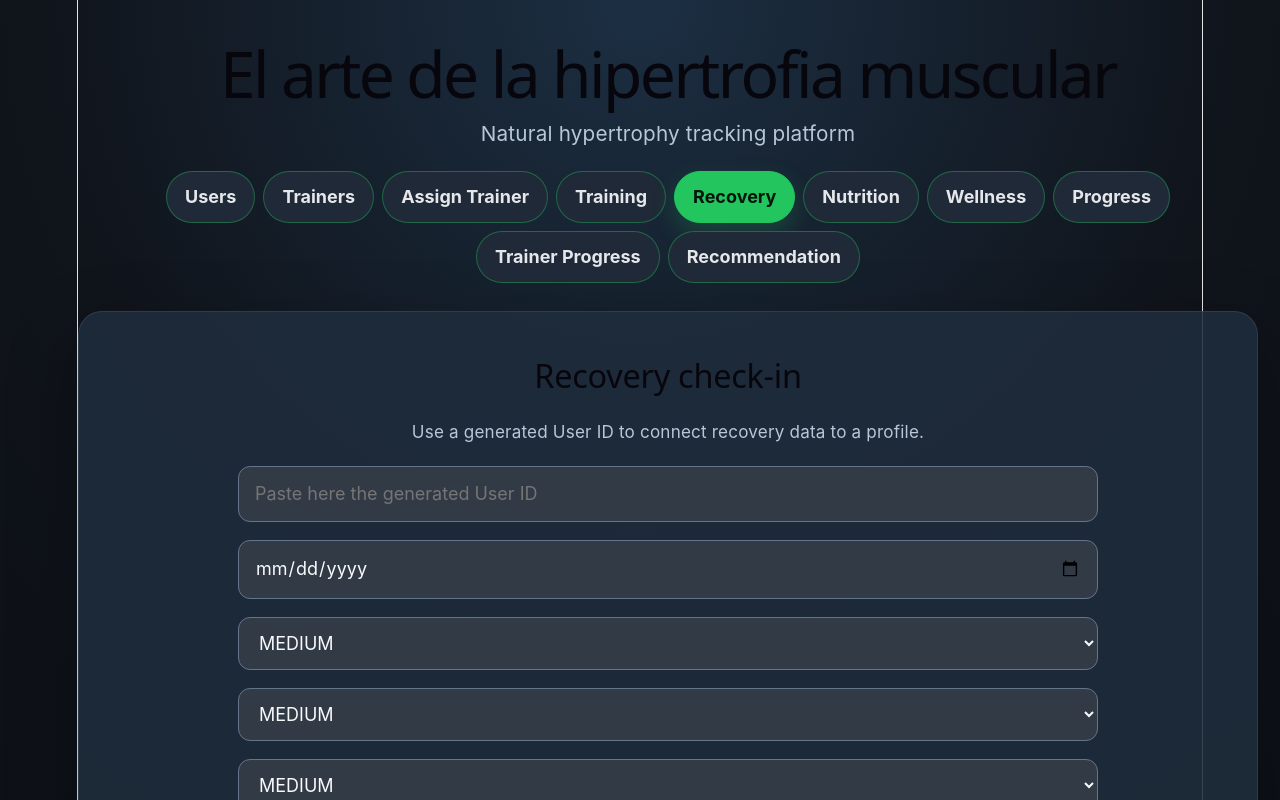
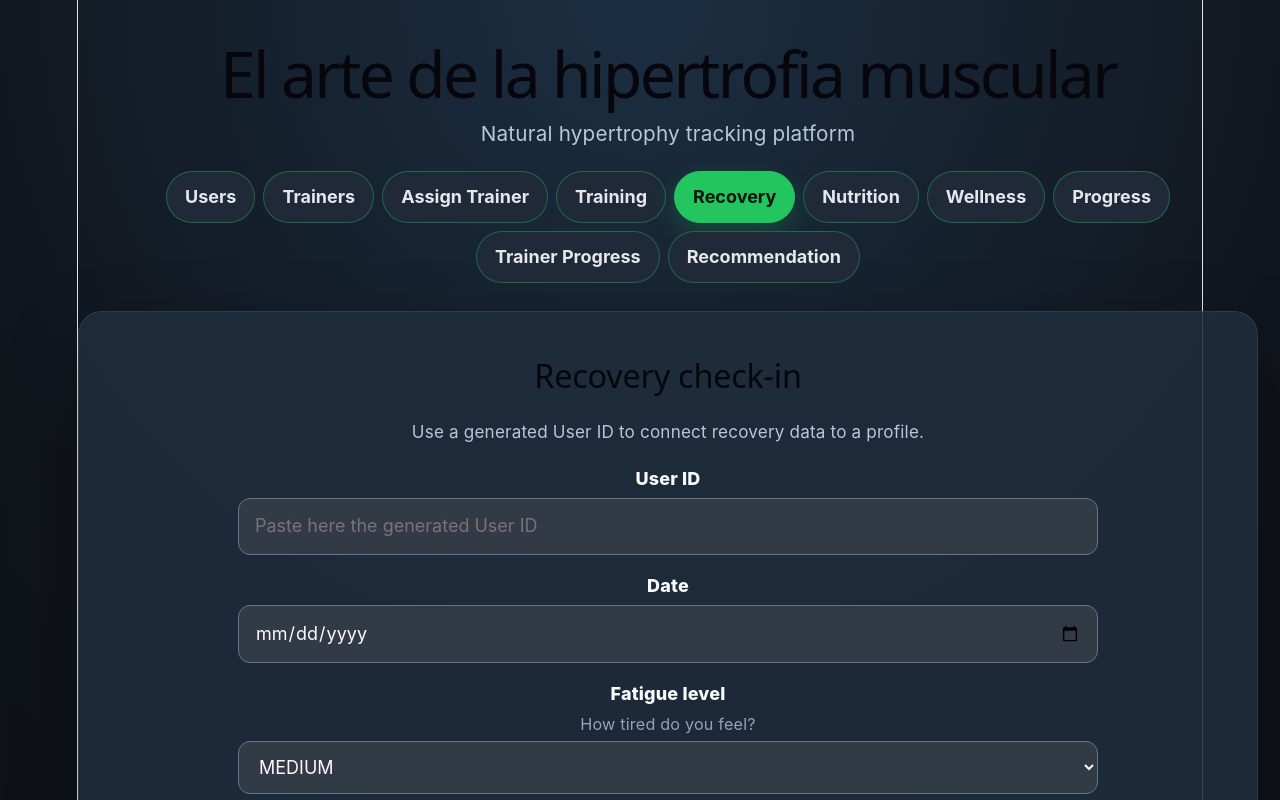
Before and after one commit to anaruth-hub/hypertrophy-art-app, a React app in the folder frontend/: page / in a window 1280 px wide. Both pictures are taken after a click on the button "Recovery". Shown: the top 800 px of the page. Built offline with nearby package versions, Linux system fonts and the light colour scheme; the HTML template or start-up script is replaced by a standard one.

Commit message:
feat: add corrections bugs frontend

```diff
--- a/frontend/src/App.css
+++ b/frontend/src/App.css
@@ -285,3 +285,19 @@ textarea {
   text-align: center;
   line-height: 1.5;
 }
+
+.field-group {
+  display: grid;
+  gap: 6px;
+}
+
+.field-group span {
+  color: #f8fafc;
+  font-weight: 800;
+}
+
+.field-group small {
+  color: #94a3b8;
+  font-size: 0.9rem;
+  line-height: 1.4;
+}
--- a/frontend/src/components/forms/RecoveryForm.jsx
+++ b/frontend/src/components/forms/RecoveryForm.jsx
@@ -40,7 +40,9 @@ function RecoveryForm() {
 
       const recovery = await response.json();
 
-      setRecoveryMessage(`Recovery registered successfully: ${recovery.fatigueLevel}`);
+      setRecoveryMessage(
+        `Recovery registered successfully: ${recovery.fatigueLevel}`
+      );
 
       setRecoveryForm({
         userId: "",
@@ -52,7 +54,9 @@ function RecoveryForm() {
         notes: "",
       });
     } catch (error) {
-      setRecoveryMessage("Could not register recovery. Check user ID and required fields.");
+      setRecoveryMessage(
+        "Could not register recovery. Check user ID and required fields."
+      );
     }
   }
 
@@ -64,6 +68,8 @@ function RecoveryForm() {
         Use a generated User ID to connect recovery data to a profile.
       </p>
 
+      <label className="field-group">
+        <span>User ID</span>
         <input
           name="userId"
           placeholder="Paste here the generated User ID"
@@ -71,7 +77,10 @@ function RecoveryForm() {
           onChange={handleRecoveryChange}
           required
         />
+      </label>
 
+      <label className="field-group">
+        <span>Date</span>
         <input
           type="date"
           name="date"
@@ -79,7 +88,11 @@ function RecoveryForm() {
           onChange={handleRecoveryChange}
           required
         />
+      </label>
 
+      <label className="field-group">
+        <span>Fatigue level</span>
+        <small>How tired do you feel?</small>
         <select
           name="fatigueLevel"
           value={recoveryForm.fatigueLevel}
@@ -89,7 +102,11 @@ function RecoveryForm() {
           <option value="MEDIUM">MEDIUM</option>
           <option value="HIGH">HIGH</option>
         </select>
+      </label>
 
+      <label className="field-group">
+        <span>Muscle soreness level</span>
+        <small>How sore are your muscles?</small>
         <select
           name="sorenessLevel"
           value={recoveryForm.sorenessLevel}
@@ -99,7 +116,11 @@ function RecoveryForm() {
           <option value="MEDIUM">MEDIUM</option>
           <option value="HIGH">HIGH</option>
         </select>
+      </label>
 
+      <label className="field-group">
+        <span>Energy level</span>
+        <small>How much energy do you have?</small>
         <select
           name="energyLevel"
           value={recoveryForm.energyLevel}
@@ -109,7 +130,11 @@ function RecoveryForm() {
           <option value="MEDIUM">MEDIUM</option>
           <option value="HIGH">HIGH</option>
         </select>
+      </label>
 
+      <label className="field-group">
+        <span>Sleep hours</span>
+        <small>How many hours did you sleep?</small>
         <input
           type="number"
           step="0.5"
@@ -119,13 +144,17 @@ function RecoveryForm() {
           onChange={handleRecoveryChange}
           required
         />
+      </label>
 
+      <label className="field-group">
+        <span>Recovery notes</span>
         <textarea
           name="notes"
           placeholder="Recovery notes"
           value={recoveryForm.notes}
           onChange={handleRecoveryChange}
         />
+      </label>
 
       <button type="submit">Register recovery</button>
 
```
Lines whose indentation alone changed are shown as unchanged.
